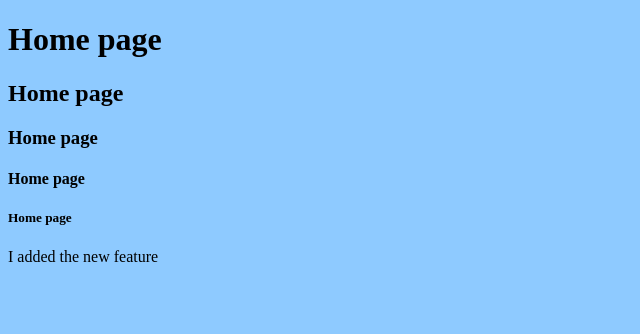
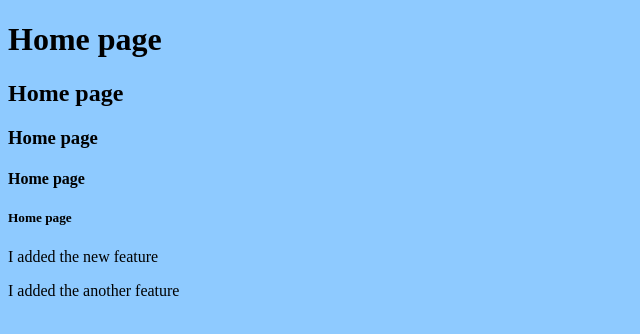
Before and after one commit to Shivam-lad-123/Git-Practical, a plain HTML site: page index.html in a window 1280 px wide. Shown: the whole page, without its empty margins (0-640 px from the left). Drawn offline with Linux system fonts and the light colour scheme.

Commit message:
New feature added in index.html

```diff
--- a/index.html
+++ b/index.html
@@ -10,5 +10,6 @@
     <h4>Home page</h4>
     <h5>Home page</h5>
     <p>I added the new feature</p>
+    <p>I added the another feature</p>
 </body>
 </html>
```
